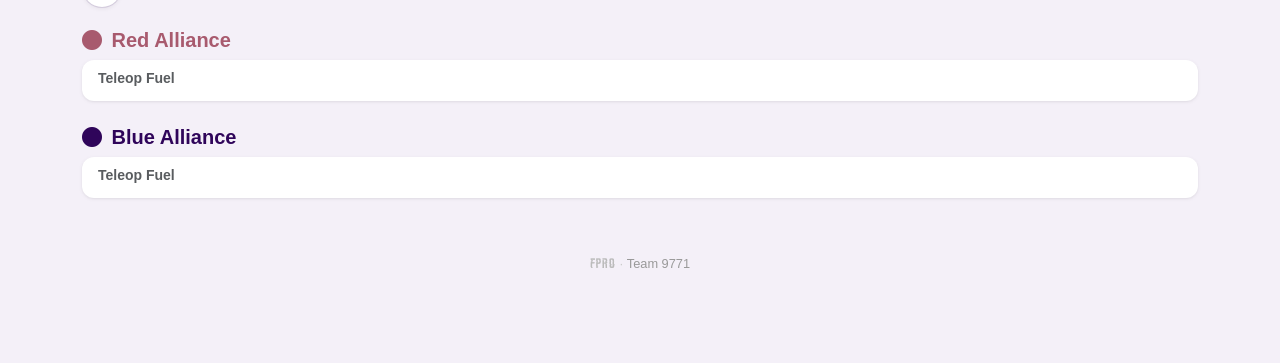
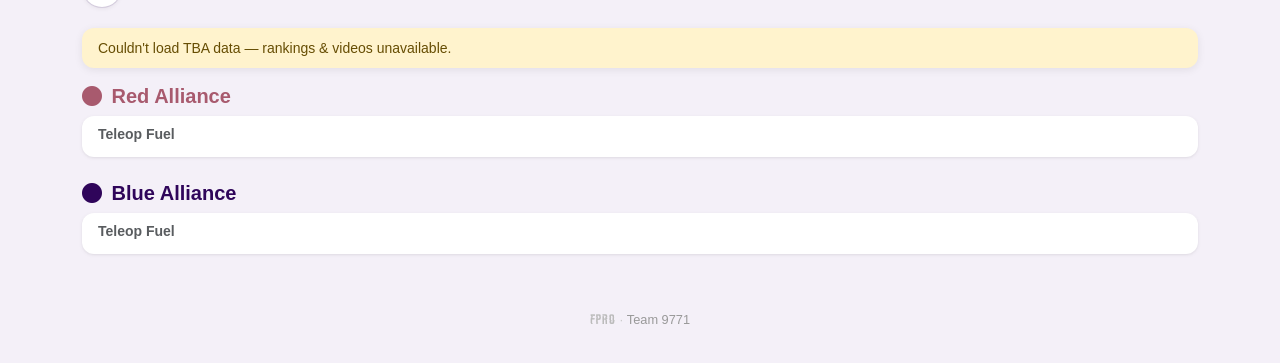
Before and after one commit to FPRO-9771/scoutprov2, a Flask app: template templates/matches/prep_detail.html in a window 1280 px wide. Shown: the part 111-474 px from the top of the page. Run offline with Flask 3, Linux system fonts and the light colour scheme; the template is opened without the code that fills it, so the values that code supplies are empty.

Commit message:
Show loading banner while Match Prep fetches TBA data
Co-Authored-By: Claude Opus 4.6 (1M context) <noreply@anthropic.com>

```diff
--- a/templates/matches/prep_detail.html
+++ b/templates/matches/prep_detail.html
@@ -8,6 +8,11 @@
         <i class="bi bi-arrow-left"></i>
     </a>
     <h2>Match {{ match.number }} Prep</h2>
+</div>
+
+<div id="tba-loading" class="alert alert-info d-flex align-items-center py-2 mb-3">
+    <div class="spinner-border spinner-border-sm me-2" role="status" aria-hidden="true"></div>
+    <small class="mb-0">Loading rankings & videos from The Blue Alliance…</small>
 </div>
 
 {% macro render_team_card(team) %}
@@ -85,6 +90,8 @@
         el.outerHTML = html;
     }
 
+    const banner = document.getElementById('tba-loading');
+
     API.get(url).then(data => {
         for (const [teamId, summary] of Object.entries(data)) {
             fillSlot(`[data-tba-rank="${teamId}"]`, renderRank(summary));
@@ -97,8 +104,13 @@
                 fillSlot(`[data-tba-videos-collapse="${teamId}"]`, '');
             }
         }
+        if (banner) banner.remove();
     }).catch(err => {
         console.warn('TBA lazy-load failed:', err);
+        if (banner) {
+            banner.className = 'alert alert-warning py-2 mb-3';
+            banner.innerHTML = '<small class="mb-0">Couldn\'t load TBA data — rankings & videos unavailable.</small>';
+        }
     });
 })();
 </script>
```
